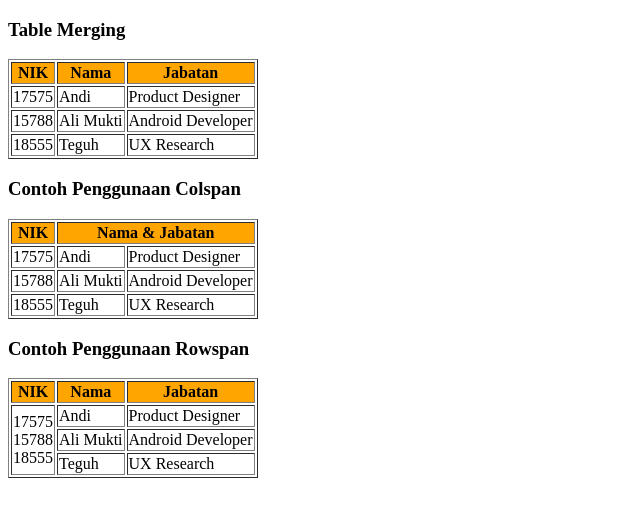
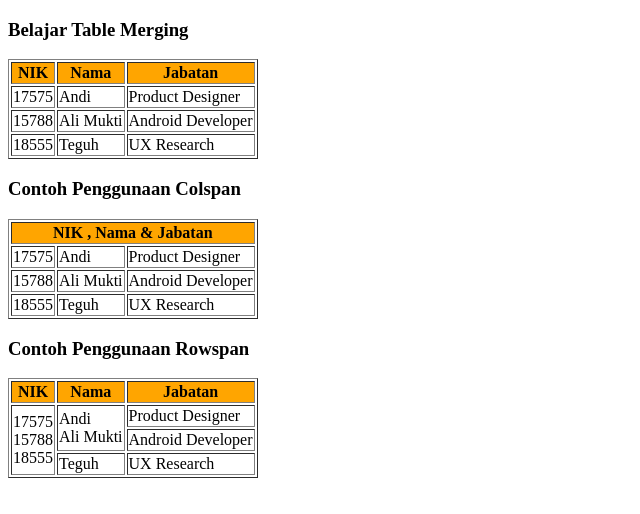
Before and after one commit to teguhprasetyo03/Tutorial-HTML, a plain HTML site: page table_merging.html in a window 1280 px wide. Shown: the whole page, without its empty margins (0-640 px from the left). Drawn offline with Linux system fonts and the light colour scheme.

Commit message:
commit heula

```diff
--- a/table_merging.html
+++ b/table_merging.html
@@ -1,25 +1,23 @@
 <!DOCTYPE html>
 <html lang="en">
 <head>
-    <meta charset="UTF-8" />
-    <meta
-      name="viewport"
-      content="width=device-width,
-    initial-scale=1.0"
-    />
+  <meta charset="UTF-8">
+  <meta name="viewport" content="width=device-width,
+  initial-scale=1.0">
   <title>Table Merging</title>
 </head>
 <body>
-    <h3>Table Merging</h3>
+  <h3>Belajar Table Merging</h3>
+
   <table border="1px">
       <tr>
-        <th style="background-color: orange">
+        <th style="background-color: orange;">
           NIK
         </th>
-        <th style="background-color: orange">
+        <th style="background-color: orange;">
           Nama
         </th>
-        <th style="background-color: orange">
+        <th style="background-color: orange;">
           Jabatan
         </th>
       </tr>
@@ -43,8 +41,9 @@
   <h3>Contoh Penggunaan Colspan</h3>
   <table border="1px">
     <tr>
-        <th style="background-color: orange">NIK</th>
-        <th colspan="2" style="background-color: orange">Nama & Jabatan</th>
+      <th colspan="3" style="background-color: orange;">
+        NIK , Nama & Jabatan
+      </th>
     </tr>
     <tr>
       <td>17575</td>
@@ -64,23 +63,33 @@
 </table>
 
 <h3>Contoh Penggunaan Rowspan</h3>
+
 <table border="1px">
   <tr>
-        <th style="background-color: orange">NIK</th>
-        <th style="background-color: orange">Nama</th>
-        <th style="background-color: orange">Jabatan</th>
+    <th style="background-color: orange;">
+      NIK
+    </th>
+    <th style="background-color: orange;">
+      Nama
+    </th>
+    <th style="background-color: orange;">
+      Jabatan
+    </th>
   </tr>
   <tr>
     <td rowspan="3">
-          17575 <br />
-          15788 <br />
+      17575 <br>
+      15788 <br>
       18555
     </td>
-        <td>Andi</td>
+    <td rowspan="2">
+      Andi <br>
+      Ali Mukti
+    </td>
     <td>Product Designer</td>
   </tr>
   <tr>
-        <td>Ali Mukti</td>
+</td>
     <td>Android Developer</td>
   </tr>
   <tr>
```
Lines whose indentation alone changed are shown as unchanged.
